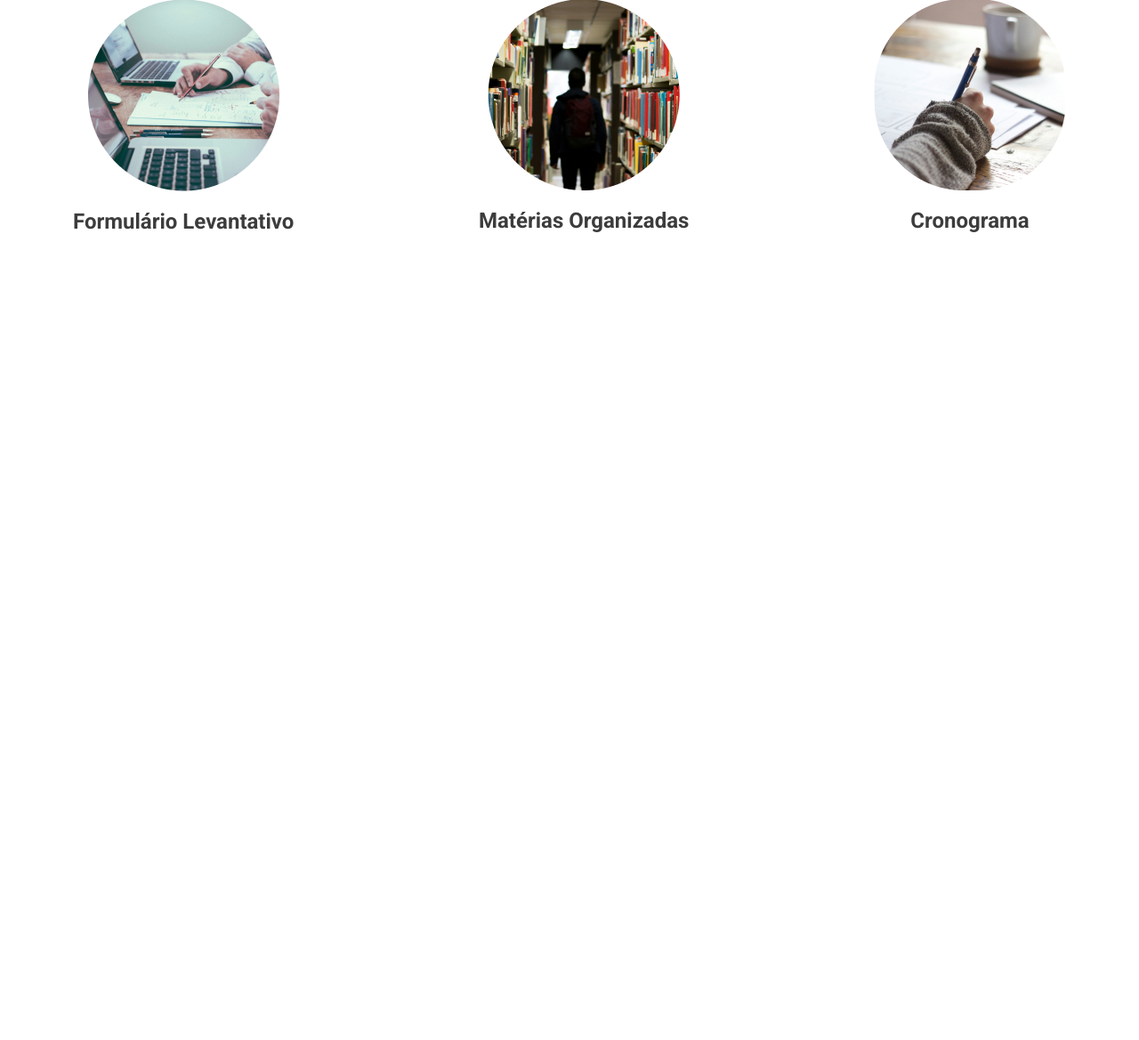
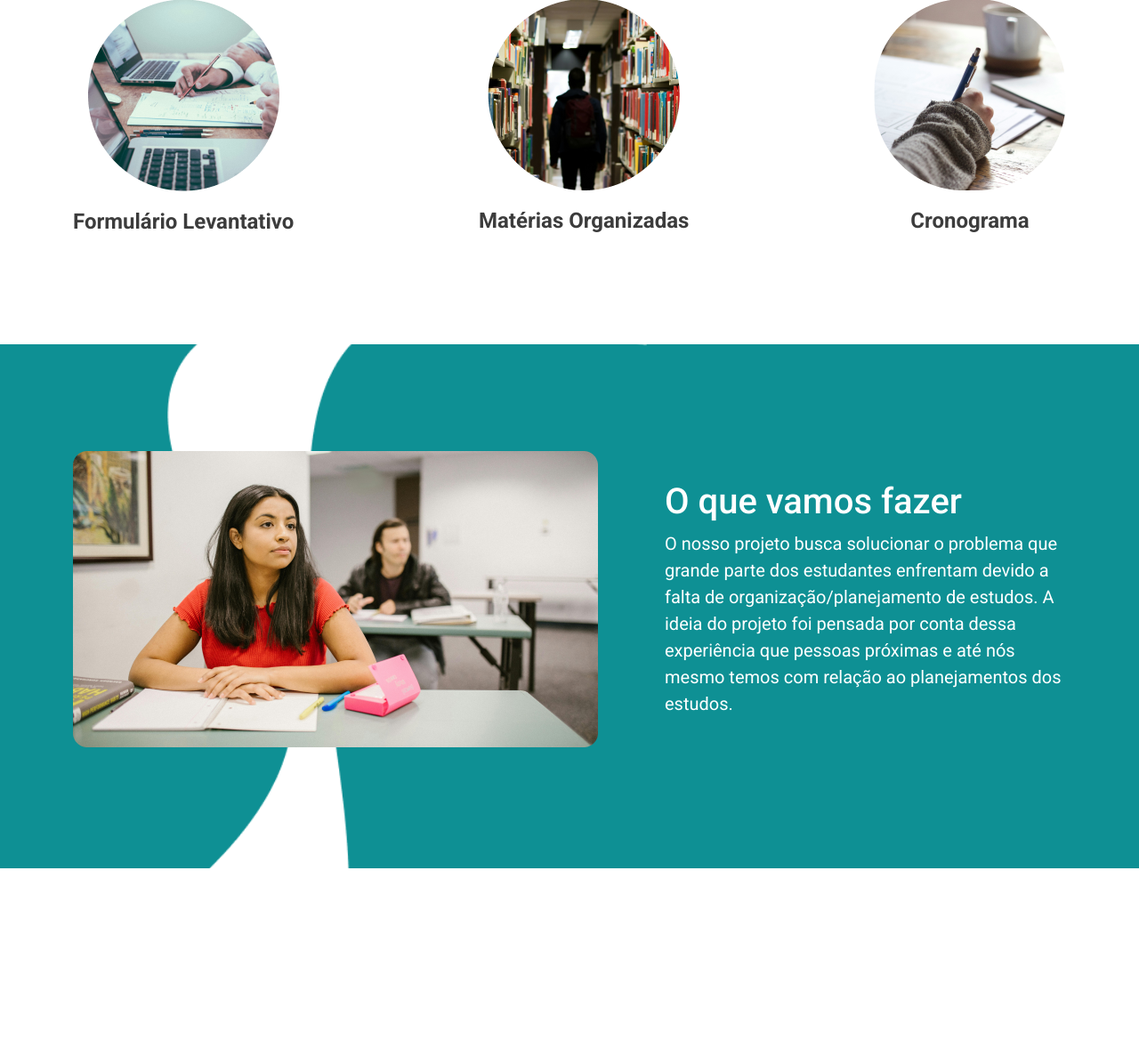
Before and after one commit to danilousGois/Splan, a Flask app: page / in a window 1280 px wide. Shown: the part 998-2167 px from the top of the page at 89% size. Before the commit the page ends 1259 px from the top, so only its background shows below. Run offline with Flask 3, Linux system fonts and the light colour scheme; some web fonts are replaced.

Commit message:
codando a página "o que vamos fazer"

```diff
--- a/static/css/index.css
+++ b/static/css/index.css
@@ -165,5 +165,22 @@ section{
 }
 
 .content-splan-hero{
-    margin-bottom:64px;
+    margin-bottom:4rem;
 }
+
+.splan-we-go{
+    background-color: #0E9094;
+    padding: 7.5rem 0;
+}
+
+.splan-we-go figure{
+    z-index: 2;
+}
+
+.splan-we-go figure img:nth-child(2) {
+    left: -20px;
+    top: -170px;
+    height: 250%;
+    z-index: -1;
+    overflow: hidden;
+}
--- a/templates/home.html
+++ b/templates/home.html
@@ -21,8 +21,8 @@
             </figure>
             <ul class="nav-mid">
                 <nav class="d-flex gap-5">
-                    <li><a href="">Funcionamento</a></li>
-                    <li><a href="">O que vamos fazer</a></li>
+                    <li><a href="#funcionamento">Funcionamento</a></li>
+                    <li><a href="#faremos">O que vamos fazer</a></li>
                     <li><a href="">O que esperamos</a></li>
                 </nav>
             </ul>
@@ -65,7 +65,7 @@
                 </div>
             </div>
         </section>
-        <section class="splan-operation">
+        <section class="splan-operation" id="funcionamento">
             <div class="container">
                 <div class="content-splan-hero text-center">
                     <h2 class="mb-5 fs-1 position-relative">Funcionamento</h2>
@@ -105,8 +105,20 @@
                 </div>
             </div>
         </section>
-        <section class="splan-we-go">
-
+        <section class="splan-we-go" id="faremos">
+            <div class="container">
+                <div class="row justify-content-between align-items-center">
+                    <figure class="col-6 position-relative">
+                        <img src="{{ url_for('static', filename='img/img-we-go.png') }}" alt="imagem de menina estudando">
+                        <img src="{{ url_for('static', filename='img/bg-faremos.png') }}" alt="imagem de menina estudando" class="position-absolute">
+                    </figure>
+                    <article class="content-splan-we-go col-5 text-white">
+                        <h2 class="fs-1">O que vamos fazer</h2>
+                        <p class="fs-5">O nosso projeto busca solucionar o problema que grande parte dos estudantes enfrentam devido a falta de organização/planejamento de estudos. A ideia do projeto foi pensada por conta dessa experiência que pessoas próximas e até nós mesmo temos com relação ao planejamentos dos estudos.
+                        </p>
+                    </article>
+                </div>
+            </div>
         </section>
     </main>
     <script src="https://cdn.jsdelivr.net/npm/bootstrap@5.3.3/dist/js/bootstrap.bundle.min.js"
```
Also changed, not shown: static/img/bg-faremos.png (added), static/img/img-we-go.png (added).
